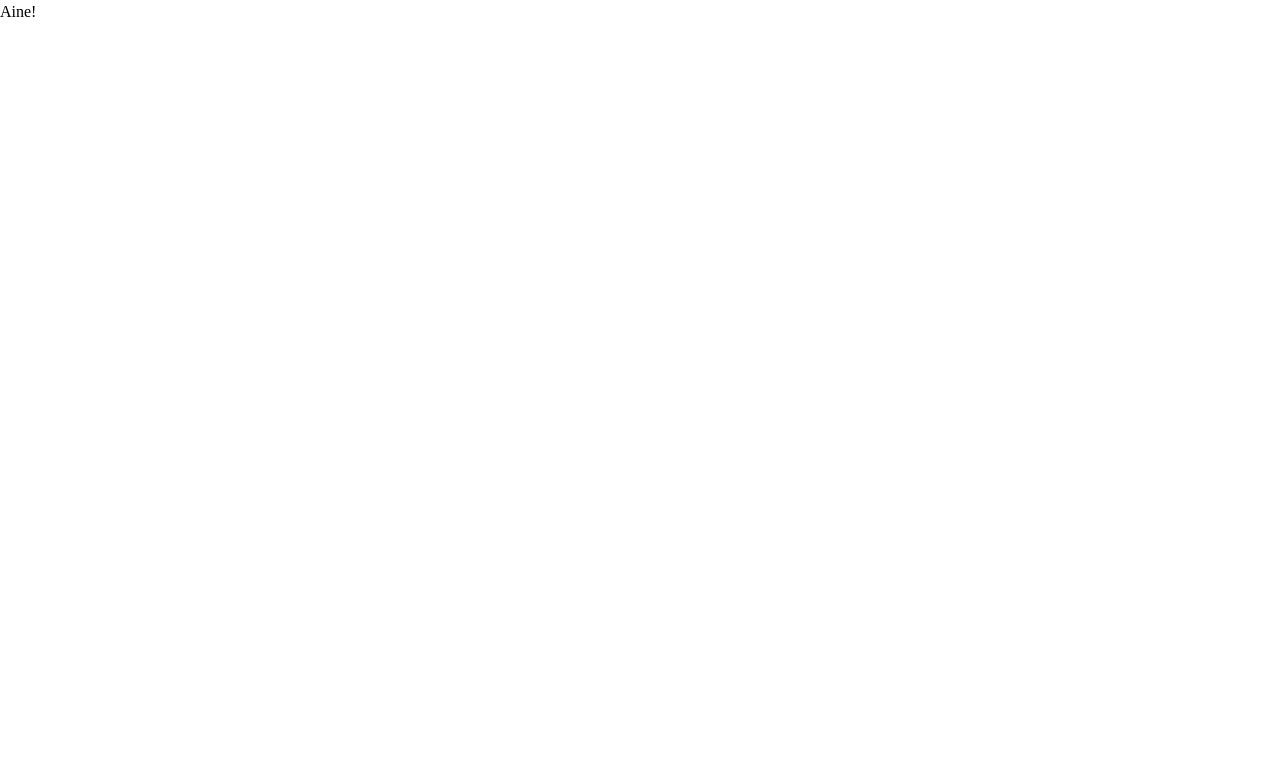
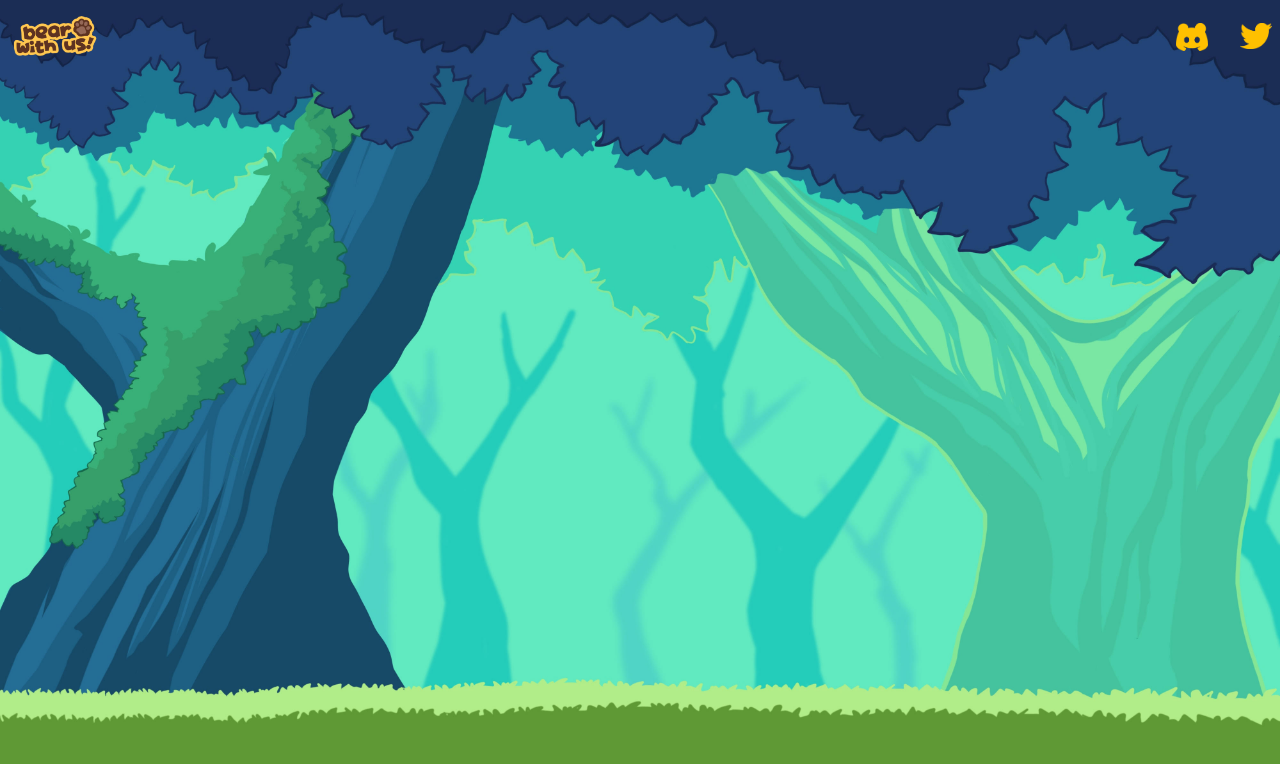
Before and after one commit to BearWithUs/bwu-web, a React (Create React App) app: page / in a window 1280 px wide. Shown: the top 764 px of the page. Built offline with nearby package versions, Linux system fonts and the light colour scheme; the HTML template or start-up script is replaced by a standard one.

Commit message:
Add navbar

```diff
--- a/src/App.js
+++ b/src/App.js
@@ -1,9 +1,34 @@
 import React from 'react'
+
+import discord from './img/discord-icon.png'
+import twitter from './img/twitter-icon.png'
+import logo from './img/logo.png'
+import banner from './img/banner.jpg'
 
 function App() {
   return (
-    <div className="app">
-      Aine!
+    <div style={{ 'backgroundImage': `url(${banner})` }} className="h-screen bg-cover bg-center">
+      <div className="max-w-7xl mx-auto">
+        <header className="flex flex-row justify-between items-center top-0 p-2 z-20">
+          <div className="w-24">
+            <a href="/">
+              <img src={logo} alt="Bear With Us logo" className="w-100" />
+            </a>
+          </div>
+          <div className="flex flex-row justify-center gap-8">
+            <div className="w-8">
+              <a href="#">
+                <img src={discord} alt="Discord" className="w-100" />
+              </a>
+            </div>
+            <div className="w-8">
+              <a href="#">
+                <img src={twitter} alt="Twitter" className="w-100" />
+              </a>
+            </div>
+          </div>
+        </header>
+      </div>
     </div>
   );
 }
```
